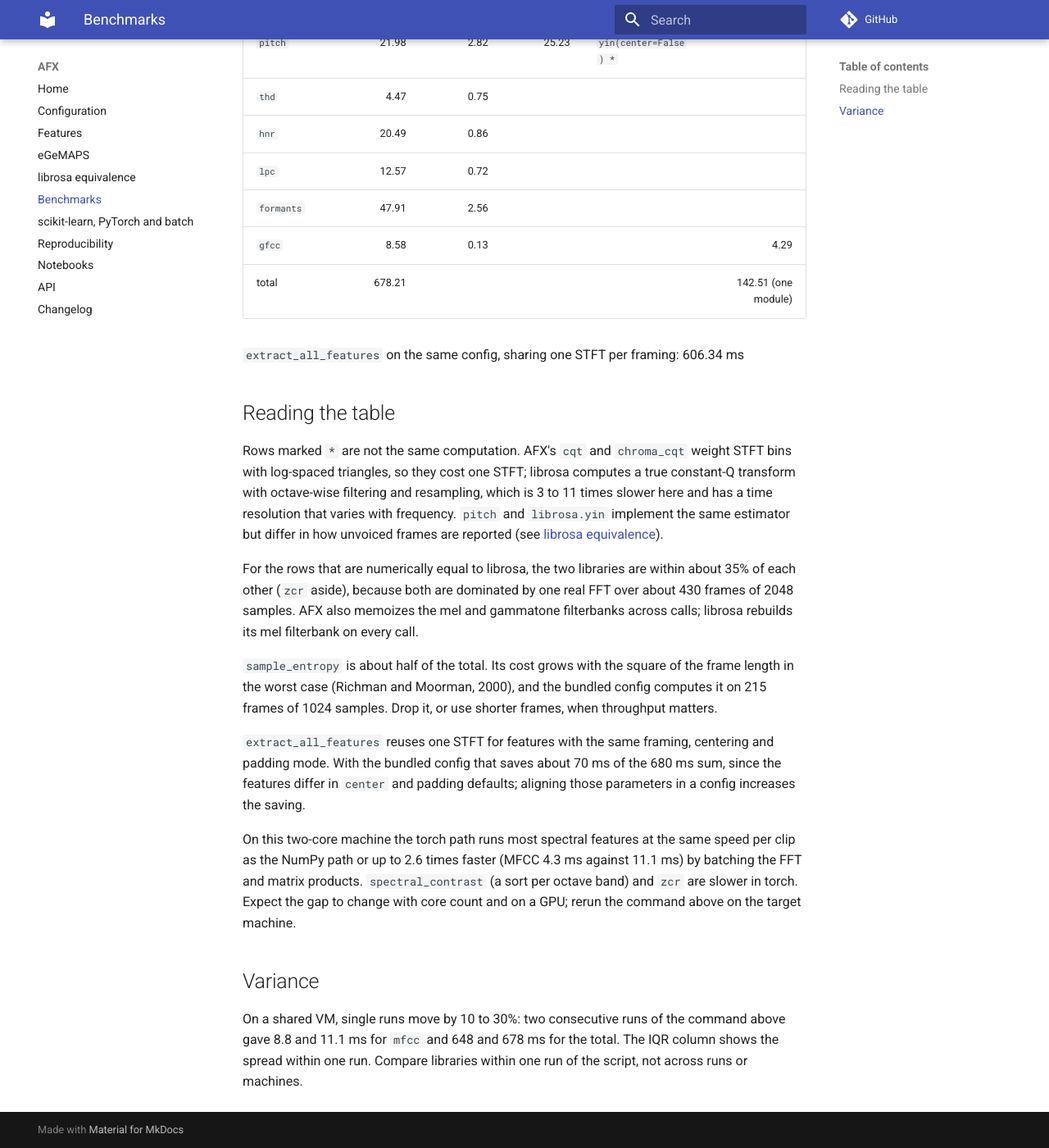
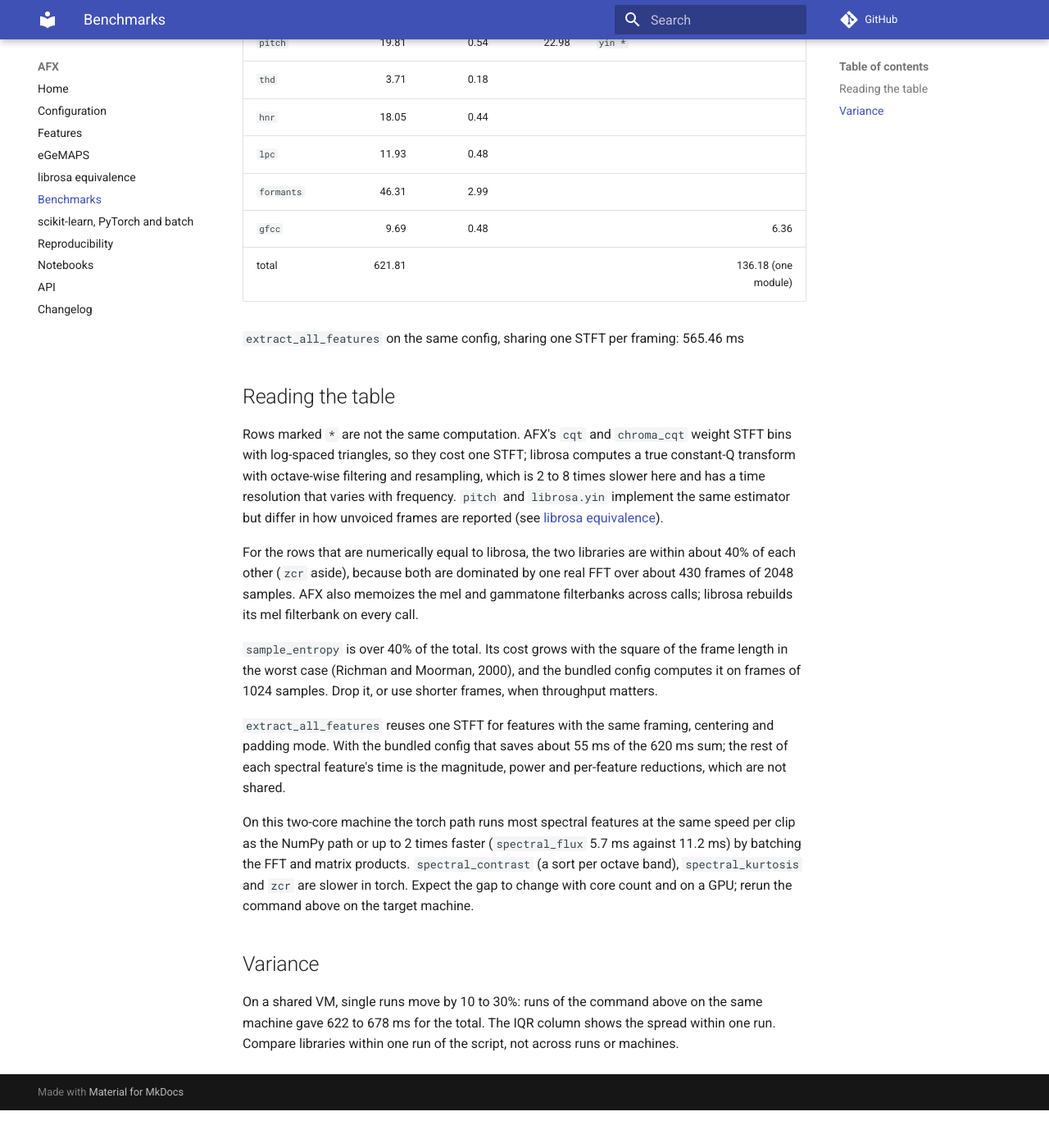
Before and after one commit to danilodsp/AFX, an MkDocs documentation site: the page built from docs/benchmarks.md, in a window 1280 px wide and 1400 px high, scrolled down 2630 px. Shown: the whole window at 82% size. Built offline with MkDocs 1.6.1 and Material for MkDocs 9.7.7, drawn with Linux system fonts in a browser that asks for light colours; comment, search, counter and statistics services are not loaded; after the commit the page ends 3984 px from its top, so only the background shows below that; some of the changed text lies outside the part shown.

Commit message:
Rewrite the README for 0.3.0; rerun the benchmarks with the centered defaults

```diff
--- a/docs/benchmarks.md
+++ b/docs/benchmarks.md
@@ -23,87 +23,85 @@
 
 | Feature | AFX ms | IQR | librosa ms | librosa function | torch ms per clip (batch of 16) |
 |---|---:|---:|---:|---|---:|
-| `zcr` | 2.10 | 0.19 | 7.16 | `feature.zero_crossing_rate` | 4.78 |
-| `variance` | 0.68 | 0.02 |  |  |  |
-| `entropy` | 21.12 | 2.80 |  |  |  |
-| `crest_factor` | 2.31 | 0.23 |  |  |  |
-| `kurtosis` | 1.08 | 0.05 |  |  |  |
-| `autocorr_variance` | 14.39 | 1.00 |  |  |  |
-| `mobility` | 1.46 | 0.03 |  |  |  |
-| `complexity` | 1.47 | 0.05 |  |  |  |
-| `sample_entropy` | 320.44 | 35.74 |  |  |  |
-| `energy_ratio` | 0.39 | 0.10 |  |  |  |
-| `short_time_energy` | 0.37 | 0.03 |  |  |  |
-| `rms_energy` | 0.36 | 0.03 |  |  | 0.07 |
-| `spectral_centroid` | 10.86 | 0.16 | 10.80 | `feature.spectral_centroid` | 7.24 |
-| `spectral_bandwidth` | 9.18 | 1.20 | 12.65 | `feature.spectral_bandwidth` | 8.78 |
-| `spectral_rolloff` | 8.47 | 0.17 | 9.03 | `feature.spectral_rolloff` | 8.61 |
-| `spectral_contrast` | 9.03 | 0.24 | 8.46 | `feature.spectral_contrast` | 20.51 |
-| `spectral_entropy` | 7.81 | 0.19 |  |  | 7.23 |
-| `spectral_flatness` | 8.08 | 1.55 | 6.71 | `feature.spectral_flatness` | 7.43 |
-| `spectral_flux` | 7.21 | 0.19 |  |  | 5.66 |
-| `spectral_skewness` | 10.96 | 0.89 |  |  | 10.82 |
-| `spectral_slope` | 8.31 | 1.80 |  |  | 5.86 |
-| `spectral_kurtosis` | 10.90 | 1.73 |  |  | 7.98 |
-| `spectral_crest` | 7.08 | 0.59 |  |  | 4.91 |
-| `spectral_decrease` | 7.77 | 0.07 |  |  | 3.44 |
-| `melspectrogram` | 8.72 | 0.50 | 8.65 | `feature.melspectrogram` | 7.15 |
-| `mfcc` | 11.08 | 0.43 | 14.67 | `feature.mfcc` | 4.27 |
-| `mfcc_delta` | 9.49 | 0.44 | 10.00 | `feature.delta(mfcc)` | 4.34 |
-| `mfcc_delta_delta` | 10.61 | 1.56 | 9.41 | `feature.delta(mfcc, order=2)` | 5.22 |
-| `chroma_stft` | 8.75 | 0.40 | 7.27 | `feature.chroma_stft(tuning=0)` | 6.31 |
-| `chroma_cqt` | 8.97 | 0.10 | 95.78 | `feature.chroma_cqt *` |  |
-| `tonnetz` | 12.35 | 0.26 | 10.54 | `feature.tonnetz(chroma=chroma_stft)` |  |
-| `onset_strength` | 10.73 | 2.35 | 10.24 | `onset.onset_strength` |  |
-| `cqt` | 9.69 | 0.44 | 27.45 | `cqt *` |  |
-| `pitch` | 21.98 | 2.82 | 25.23 | `yin(center=False) *` |  |
-| `thd` | 4.47 | 0.75 |  |  |  |
-| `hnr` | 20.49 | 0.86 |  |  |  |
-| `lpc` | 12.57 | 0.72 |  |  |  |
-| `formants` | 47.91 | 2.56 |  |  |  |
-| `gfcc` | 8.58 | 0.13 |  |  | 4.29 |
-| total | 678.21 |  |  |  | 142.51 (one module) |
+| `zcr` | 2.14 | 0.31 | 5.25 | `feature.zero_crossing_rate` | 5.74 |
+| `variance` | 0.47 | 0.13 |  |  |  |
+| `entropy` | 16.60 | 3.46 |  |  |  |
+| `crest_factor` | 1.84 | 0.06 |  |  |  |
+| `kurtosis` | 0.76 | 0.04 |  |  |  |
+| `autocorr_variance` | 9.09 | 0.66 |  |  |  |
+| `mobility` | 1.10 | 0.02 |  |  |  |
+| `complexity` | 1.36 | 0.09 |  |  |  |
+| `sample_entropy` | 267.52 | 4.15 |  |  |  |
+| `energy_ratio` | 0.33 | 0.06 |  |  |  |
+| `short_time_energy` | 0.36 | 0.03 |  |  |  |
+| `rms_energy` | 0.36 | 0.02 |  |  | 0.08 |
+| `spectral_centroid` | 8.27 | 0.19 | 8.71 | `feature.spectral_centroid` | 5.88 |
+| `spectral_bandwidth` | 10.41 | 1.76 | 12.44 | `feature.spectral_bandwidth` | 6.86 |
+| `spectral_rolloff` | 9.57 | 0.36 | 8.91 | `feature.spectral_rolloff` | 7.88 |
+| `spectral_contrast` | 10.94 | 0.81 | 8.67 | `feature.spectral_contrast` | 18.71 |
+| `spectral_entropy` | 10.24 | 0.38 |  |  | 7.35 |
+| `spectral_flatness` | 9.39 | 0.44 | 6.74 | `feature.spectral_flatness` | 6.54 |
+| `spectral_flux` | 11.23 | 0.34 |  |  | 5.68 |
+| `spectral_skewness` | 12.36 | 0.54 |  |  | 10.26 |
+| `spectral_slope` | 9.16 | 0.17 |  |  | 7.38 |
+| `spectral_kurtosis` | 10.84 | 0.61 |  |  | 16.96 |
+| `spectral_crest` | 8.90 | 0.78 |  |  | 6.85 |
+| `spectral_decrease` | 9.32 | 0.40 |  |  | 5.91 |
+| `melspectrogram` | 9.75 | 0.43 | 8.26 | `feature.melspectrogram` | 5.85 |
+| `mfcc` | 9.98 | 0.62 | 8.48 | `feature.mfcc` | 6.14 |
+| `mfcc_delta` | 10.59 | 0.77 | 10.10 | `feature.delta(mfcc)` | 6.28 |
+| `mfcc_delta_delta` | 10.97 | 0.72 | 9.16 | `feature.delta(mfcc, order=2)` | 7.18 |
+| `chroma_stft` | 9.68 | 0.86 | 7.21 | `feature.chroma_stft(tuning=0)` | 5.53 |
+| `chroma_cqt` | 9.72 | 0.55 | 73.64 | `feature.chroma_cqt *` |  |
+| `tonnetz` | 9.60 | 1.02 | 7.45 | `feature.tonnetz(chroma=chroma_stft)` |  |
+| `onset_strength` | 9.98 | 0.50 | 8.25 | `onset.onset_strength` |  |
+| `cqt` | 9.46 | 0.34 | 21.82 | `cqt *` |  |
+| `pitch` | 19.81 | 0.54 | 22.98 | `yin *` |  |
+| `thd` | 3.71 | 0.18 |  |  |  |
+| `hnr` | 18.05 | 0.44 |  |  |  |
+| `lpc` | 11.93 | 0.48 |  |  |  |
+| `formants` | 46.31 | 2.99 |  |  |  |
+| `gfcc` | 9.69 | 0.48 |  |  | 6.36 |
+| total | 621.81 |  |  |  | 136.18 (one module) |
 
-`extract_all_features` on the same config, sharing one STFT per framing: 606.34 ms
+`extract_all_features` on the same config, sharing one STFT per framing: 565.46 ms
 
 ## Reading the table
 
 Rows marked `*` are not the same computation. AFX's `cqt` and `chroma_cqt`
 weight STFT bins with log-spaced triangles, so they cost one STFT; librosa
 computes a true constant-Q transform with octave-wise filtering and
-resampling, which is 3 to 11 times slower here and has a time resolution
+resampling, which is 2 to 8 times slower here and has a time resolution
 that varies with frequency. `pitch` and `librosa.yin` implement the same
 estimator but differ in how unvoiced frames are reported (see
 [librosa equivalence](librosa.md)).
 
 For the rows that are numerically equal to librosa, the two libraries are
-within about 35% of each other (`zcr` aside), because both are dominated
+within about 40% of each other (`zcr` aside), because both are dominated
 by one real FFT over about 430 frames of 2048 samples. AFX also memoizes
 the mel and gammatone filterbanks across calls; librosa rebuilds its mel
 filterbank on every call.
 
-`sample_entropy` is about half of the total. Its cost grows with the
+`sample_entropy` is over 40% of the total. Its cost grows with the
 square of the frame length in the worst case (Richman and Moorman, 2000), and the
-bundled config computes it on 215 frames of 1024 samples. Drop it, or use
+bundled config computes it on frames of 1024 samples. Drop it, or use
 shorter frames, when throughput matters.
 
 `extract_all_features` reuses one STFT for features with the same
 framing, centering and padding mode. With the bundled config that saves
-about 70 ms of the 680 ms sum, since the features differ in `center` and
-padding defaults; aligning those parameters in a config increases the
-saving.
+about 55 ms of the 620 ms sum; the rest of each spectral feature's time is
+the magnitude, power and per-feature reductions, which are not shared.
 
 On this two-core machine the torch path runs most spectral features at
-the same speed per clip as the NumPy path or up to 2.6 times faster
-(MFCC 4.3 ms against 11.1 ms) by batching the FFT and matrix products.
-`spectral_contrast` (a sort per octave band) and `zcr` are slower in
-torch. Expect the gap to change with core count and on a GPU; rerun the
+the same speed per clip as the NumPy path or up to 2 times faster
+(`spectral_flux` 5.7 ms against 11.2 ms) by batching the FFT and matrix
+products. `spectral_contrast` (a sort per octave band), `spectral_kurtosis`
+and `zcr` are slower in torch. Expect the gap to change with core count and on a GPU; rerun the
 command above on the target machine.
 
 ## Variance
 
-On a shared VM, single runs move by 10 to 30%: two consecutive runs of
-the command above gave 8.8 and 11.1 ms for `mfcc` and 648 and 678 ms for
-the total. The IQR column shows the spread within one run.
+On a shared VM, single runs move by 10 to 30%: runs of the command above
+on the same machine gave 622 to 678 ms for the total. The IQR column shows the spread within one run.
 Compare libraries within one run of the script, not across runs or
 machines.
```
Also changed, not shown: README.md (+61 -29 lines), docs/index.md (+13 -8 lines).
